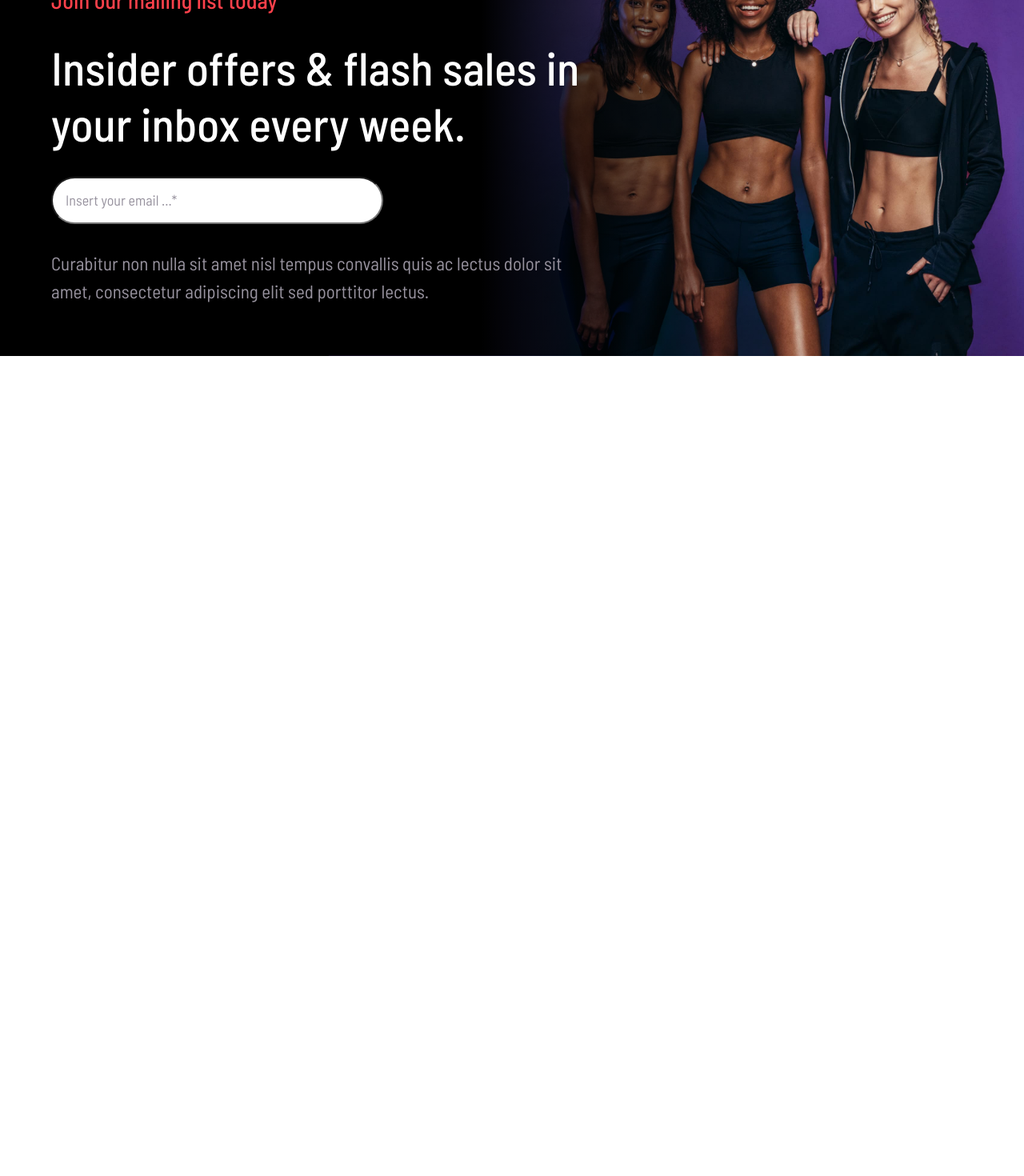
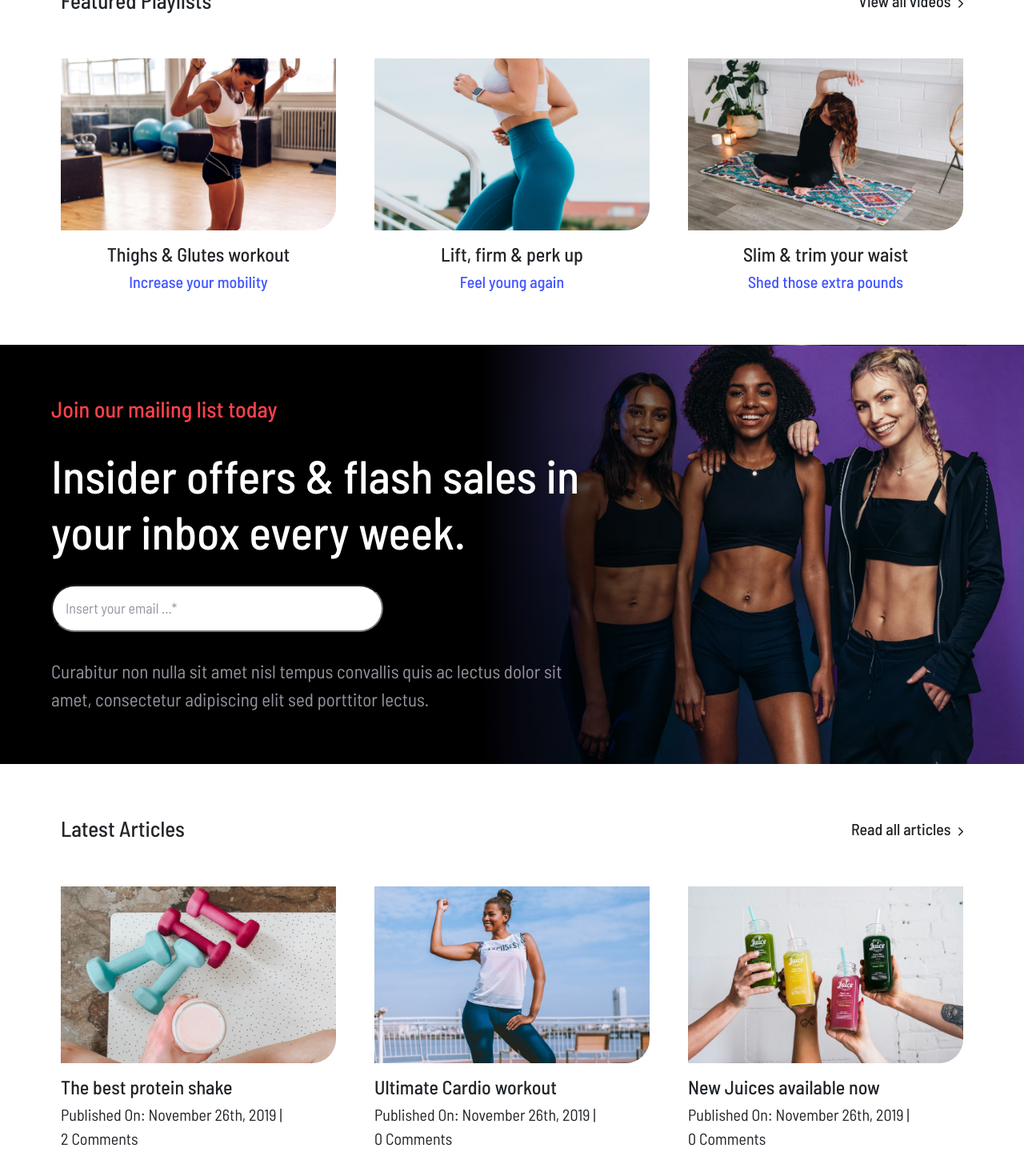
Before and after one commit to Francesco-Matteucci/proj-html-vuejs, a Vue app: page / in a window 1280 px wide. Shown: the part 822-2292 px from the top of the page at 80% size. Before the commit the page ends 1267 px from the top, so only its background shows below. Built offline with nearby package versions, Linux system fonts and the light colour scheme.

Commit message:
created and imported BaseMediaList component and created the arrays in AppMain that with the props send data to his childs

```diff
--- a/src/App.vue
+++ b/src/App.vue
@@ -3,6 +3,10 @@ import AppHeader from './components/header/AppHeader.vue';
 import AppMain from './components/main/AppMain.vue'
 
 export default {
+    data() {
+        return {
+        }
+    },
     components: {
         AppHeader,
         AppMain
--- /dev/null
+++ b/src/components/general/BaseMediaList.vue
@@ -0,0 +1,85 @@
+<script>
+
+
+export default {
+    data() {
+        return {
+
+        }
+    },
+    components: {
+
+    },
+    props: {
+        data: {
+            type: Object,
+            required: true
+        }
+    },
+    methods: {
+        getImagePath(imagePath) {
+            return new URL(`../../assets/img/${imagePath}`, import.meta.url).href;
+        }
+    }
+}
+
+</script>
+
+<template>
+    <section>
+        <div class="container-fluid">
+            <div class="section-top d-flex align-items-center justify-content-between mb-5">
+                <h3>{{ data.textTop.titleSection }}</h3>
+                <div class="view-all d-flex align-items-center gap-2">
+                    <h5>{{ data.textTop.textRight }}</h5>
+                    <i class="fas fa-chevron-right fa-xs"></i>
+                </div>
+            </div>
+            <div class="row row-cols-1 row-cols-md-3 g-5">
+                <div class="col" v-for="(m, index) in data.media" :key="index">
+                    <div class="media">
+                        <div class="media-image">
+                            <img class="mb-3" :src="getImagePath(m.src)" :alt="m.titleMedia">
+                        </div>
+                        <div :class="this.data.styleText ? this.data.styleText : ''" class="media-body">
+                            <h4 class="mb-1">{{ m.titleMedia }}</h4>
+                            <p :class="this.data.styleParagraph ? this.data.styleParagraph : ''" class="mb-0">{{
+                                m.subtitleMedia }}</p>
+                            <span class="comments" v-if="m.comments"> {{ m.comments }}</span>
+                        </div>
+                    </div>
+                </div>
+            </div>
+        </div>
+    </section>
+</template>
+
+<style lang="scss" scoped>
+section {
+    padding: 4rem;
+
+    h3 {
+        font-size: 27px;
+    }
+
+    img {
+        max-width: 100%;
+        height: auto;
+        border-bottom-right-radius: 30px;
+    }
+
+    .media-body {
+
+        p,
+        .comments {
+            font-size: 20px;
+        }
+
+        p.text-different {
+            color: rgb(65, 84, 255);
+            font-weight: 500;
+        }
+
+    }
+}
+</style>
--- a/src/components/main/AppMain.vue
+++ b/src/components/main/AppMain.vue
@@ -1,16 +1,72 @@
 <script>
 import IntroPlaylist from './MainIntroPlaylist.vue';
+import BaseMediaList from '../general/BaseMediaList.vue';
 import Newsletter from './MainNewsletter.vue';
 
 export default {
     data() {
         return {
+            featuredPlaylist: {
+                textTop: {
+                    titleSection: 'Featured Playlists',
+                    textRight: 'View all videos'
+                },
+                media: [
+                    {
+                        src: "video2-2x.jpg",
+                        titleMedia: "Thighs & Glutes workout",
+                        subtitleMedia: "Increase your mobility"
+                    },
+                    {
+                        src: "video7-2x.jpg",
+                        titleMedia: "Lift, firm & perk up",
+                        subtitleMedia: "Feel young again"
+                    },
+                    {
+                        src: "video9-2x.jpg",
+                        titleMedia: "Slim & trim your waist",
+                        subtitleMedia: "Shed those extra pounds"
+                    }
+                ],
+                styleText: 'text-center',
+                styleParagraph: 'text-different'
+            },
+            latestArticles: {
+                textTop: {
+                    titleSection: 'Latest Articles',
+                    textRight: 'Read all articles'
+                },
+                media: [
+                    {
+                        src: "blog4-2x.jpg",
+                        titleMedia: "The best protein shake",
+                        subtitleMedia: "Published On: November 26th, 2019 |",
+                        comments: "2 Comments"
+                    },
+                    {
+                        src: "blog1-2x.jpg",
+                        titleMedia: "Ultimate Cardio workout",
+                        subtitleMedia: "Published On: November 26th, 2019 |",
+                        comments: "0 Comments"
 
+                    },
+                    {
+                        src: "blog3-2x.jpg",
+                        titleMedia: "New Juices available now",
+                        subtitleMedia: "Published On: November 26th, 2019 |",
+                        comments: "0 Comments"
+
+                    }
+                ],
+            },
         }
     },
     components: {
         IntroPlaylist,
-        Newsletter
+        BaseMediaList,
+        Newsletter,
+        BaseMediaList,
+
     }
 }
 
@@ -18,7 +74,10 @@ export default {
 
 <template>
     <IntroPlaylist />
+    <BaseMediaList :data="featuredPlaylist" />
     <Newsletter />
+    <BaseMediaList :data="latestArticles" />
+
 </template>
 
 <style scoped></style>
```
